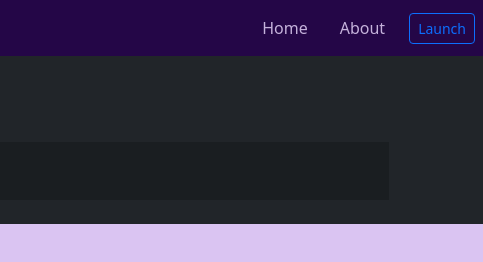
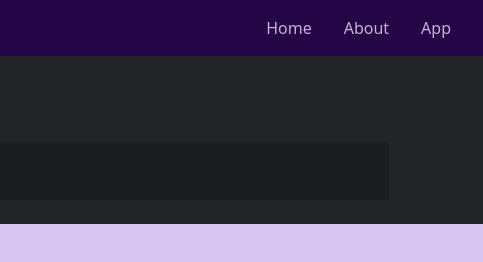
Before and after one commit to Zzipper-chat/Zzipper-chat.github.io, a plain HTML site: page web/app/index.html in a window 1280 px wide. Shown: the full height of the page, 797-1280 px from the left. Drawn offline with nearby package versions, Linux system fonts and the light colour scheme.

Commit message:
Update index.html

```diff
--- a/web/app/index.html
+++ b/web/app/index.html
@@ -66,14 +66,10 @@
           <li class="nav-item">
             <a class="nav-link" href="/#about">About</a>
           </li>
+          <li class="nav-item">
+            <a class="nav-link" href="#">App</a>
+          </li>
         </ul>
-        <form class="form-inline">
-          <button
-            id="nav-luancher"
-            class="btn btn-sm btn-outline-primary my-2 my-sm-0"
-          >
-            Launch
-          </button>
         </form>
       </div>
     </nav>
```
